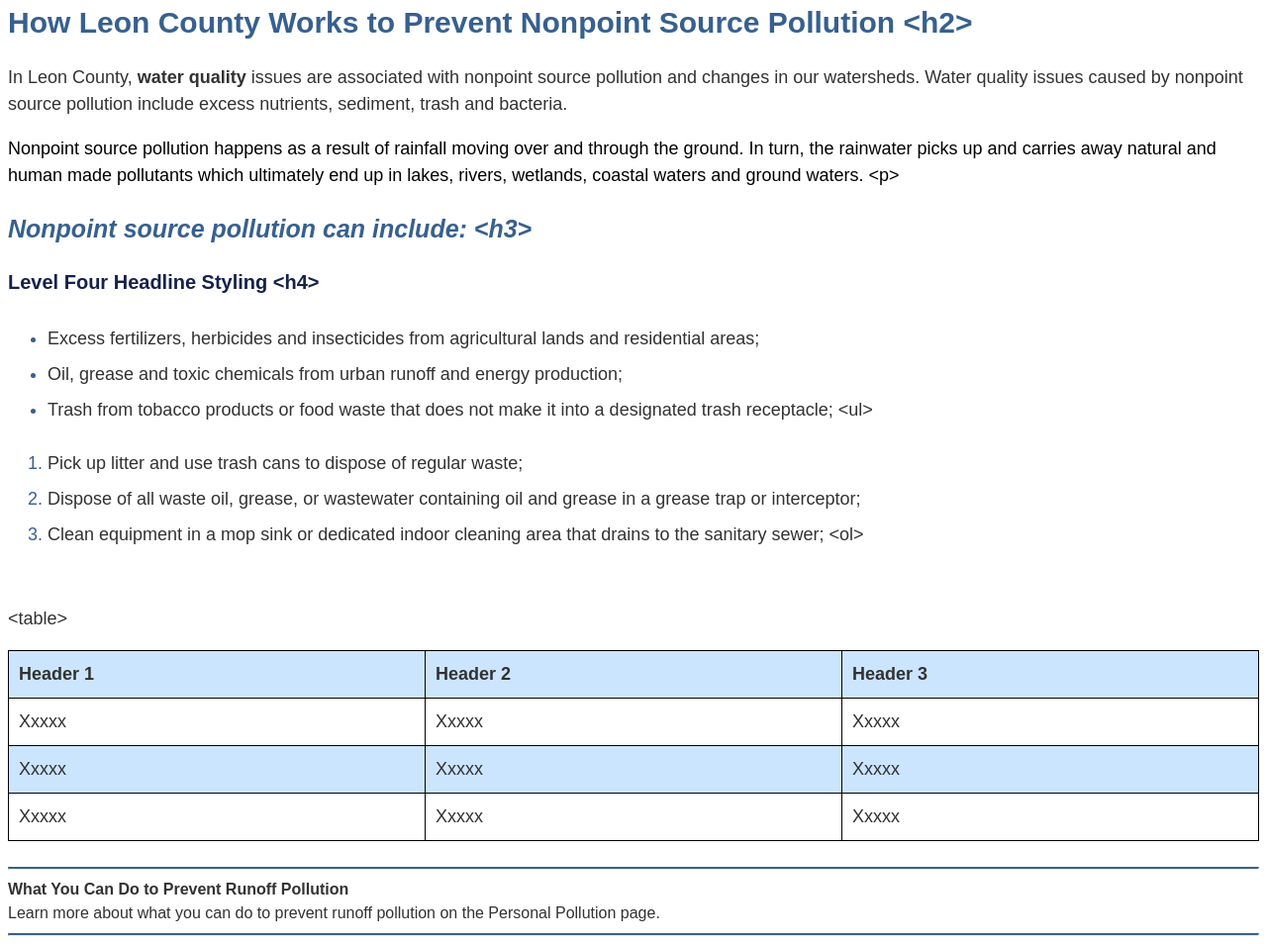
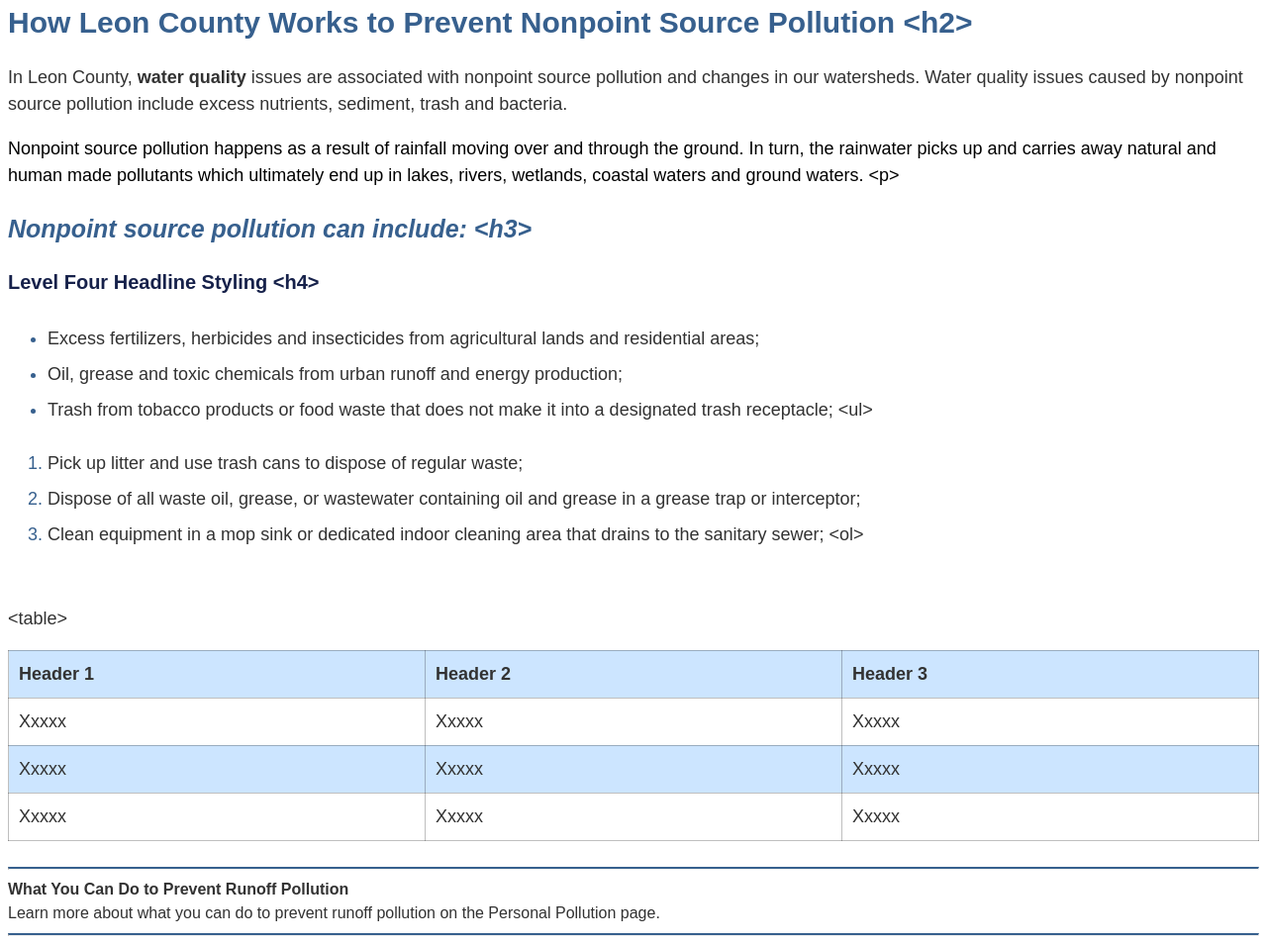
Before and after one commit to Justin-M-Leon/LC-Refresh, a plain HTML site: page index.html in a window 1280 px wide. Shown: the part 93-1047 px from the top of the page at 99% size. Drawn offline with Linux system fonts and the light colour scheme; a web font is replaced by a local one.

Commit message:
Update Table Border Colors

```diff
--- a/LC-Website-CSS-Basic.css
+++ b/LC-Website-CSS-Basic.css
@@ -90,11 +90,11 @@ hr {
 
 .lc-table th {
 	background-color: #cce5ff;
-	border: 1px solid black;
+	border: 1px solid rgb(0 0 0 / 25%);
 }
 
 .lc-table td {
-	border: 1px solid black;
+	border: 1px solid rgb(0 0 0 / 25%);
 }
 
 /* Tables */
```
